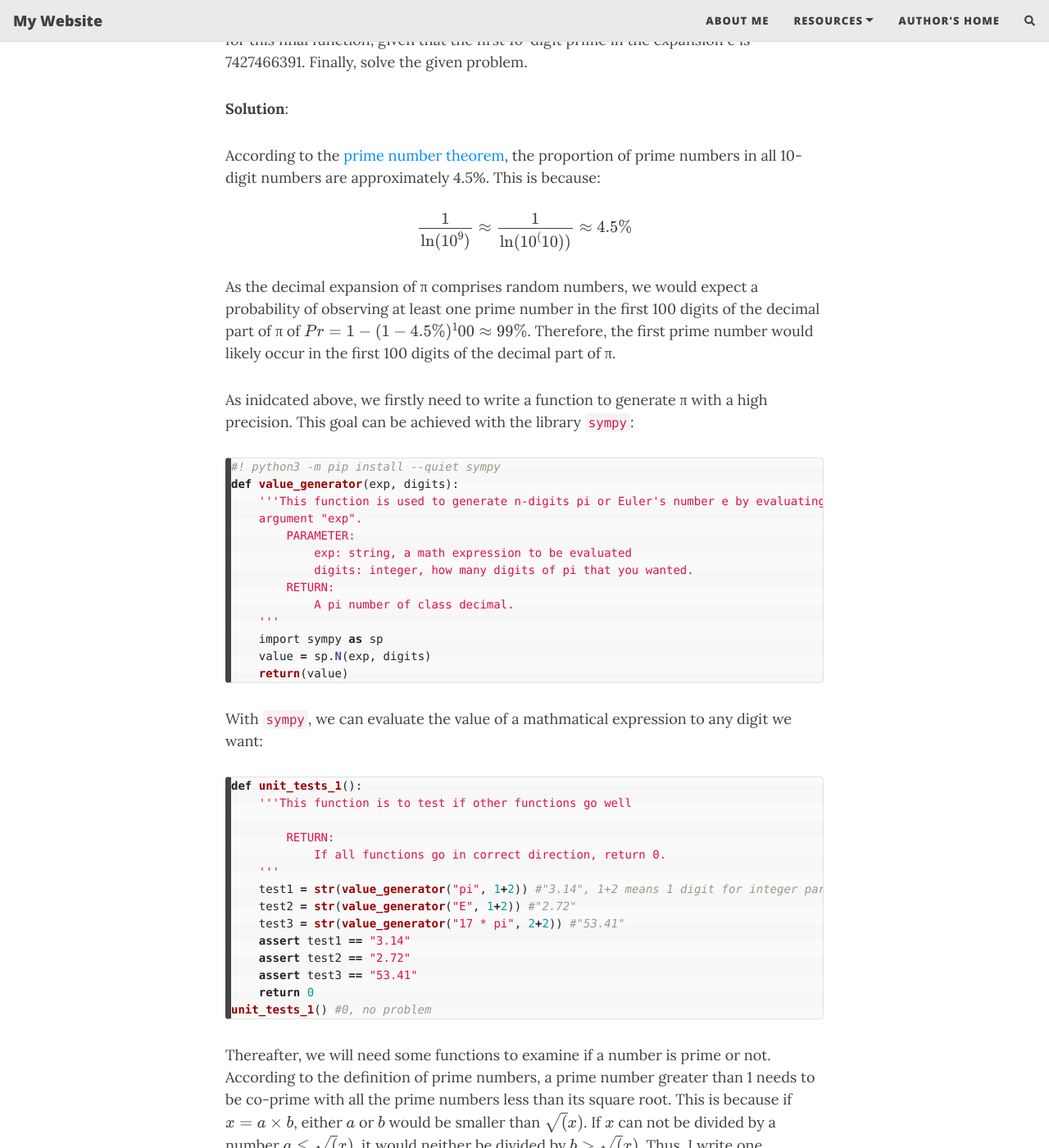
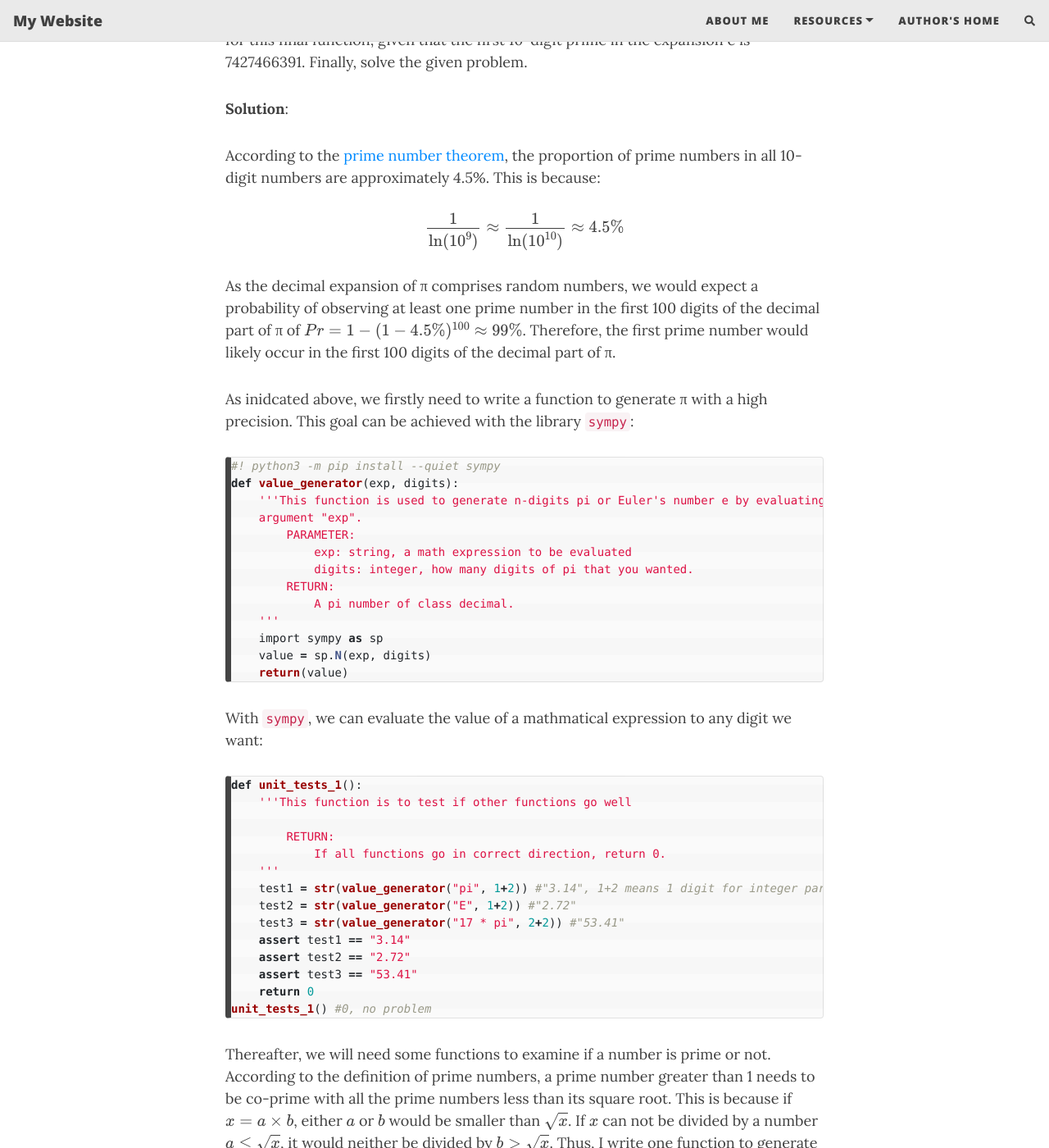
Before and after one commit to Lujun995/lujun995.github.io, a Jekyll site: the page built from _posts/2021-09-18-Google-recruitment-puzzle.md, in a window 1280 px wide and 1400 px high, scrolled down 1014 px. Shown: the whole window at 82% size. Built offline with Jekyll 4.4.1, drawn with Linux system fonts in a browser that asks for light colours; nearby versions of some CDN libraries; formulas are drawn with MathJax 3; comment, search, counter and statistics services are not loaded.

Commit message:
Correct latex

```diff
--- a/_posts/2021-09-18-Google-recruitment-puzzle.md
+++ b/_posts/2021-09-18-Google-recruitment-puzzle.md
@@ -25,9 +25,9 @@ Write a unit test for this final function, given that the first 10-digit prime i
 
 According to the [prime number theorem](https://en.wikipedia.org/wiki/Prime_number_theorem), the proportion of prime numbers in all 10-digit numbers are approximately 4.5%. This is because:
 
-$$\frac {1} {\ln(10^9)} \approx \frac {1} {\ln(10^(10))} \approx 4.5\%$$
+$$\frac {1} {\ln(10^9)} \approx \frac {1} {\ln(10^{10})} \approx 4.5\%$$
 
-As the decimal expansion of π comprises random numbers, we would expect a probability of observing at least one prime number in the first 100 digits of the decimal part of π of $$Pr = 1- (1 - 4.5\%)^100 \approx 99\% $$. Therefore, the first prime number would likely occur in the first 100 digits of the decimal part of π.
+As the decimal expansion of π comprises random numbers, we would expect a probability of observing at least one prime number in the first 100 digits of the decimal part of π of $$Pr = 1- (1 - 4.5\%)^{100} \approx 99\% $$. Therefore, the first prime number would likely occur in the first 100 digits of the decimal part of π.
 
 As inidcated above, we firstly need to write a function to generate π with a high precision. This goal can be achieved with the library `sympy`:
 
@@ -66,7 +66,7 @@ def unit_tests_1():
 unit_tests_1() #0, no problem
 {% endhighlight %}
 
-Thereafter, we will need some functions to examine if a number is prime or not. According to the definition of prime numbers, a prime number greater than 1 needs to be co-prime with all the prime numbers less than its square root. This is because if $$x= a \times b$$, either $$a$$ or $$b$$ would be smaller than $$\sqrt(x)$$. If $$x$$ can not be divided by a number $$a \leq \sqrt(x)$$, it would neither be divided by $$b > \sqrt(x)$$. Thus, I write one function to generate the list of these prime numbers less than a given limit and one to check if the current number is prime.
+Thereafter, we will need some functions to examine if a number is prime or not. According to the definition of prime numbers, a prime number greater than 1 needs to be co-prime with all the prime numbers less than its square root. This is because if $$x= a \times b$$, either $$a$$ or $$b$$ would be smaller than $$\sqrt{x}$$. If $$x$$ can not be divided by a number $$a \leq \sqrt{x}$$, it would neither be divided by $$b > \sqrt{x}$$. Thus, I write one function to generate the list of these prime numbers less than a given limit and one to check if the current number is prime.
 
 {% highlight python %}
 def prime_list(limit):
```
